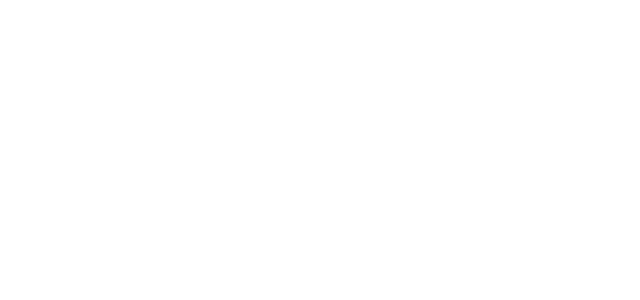
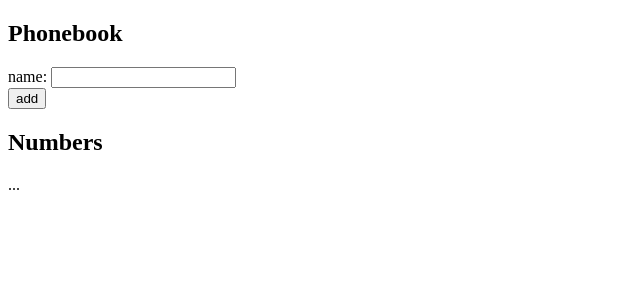
Before and after one commit to bstephe9/fullstackopen-exercises, a React (Vite) app: page / in a window 1280 px wide. Shown: the top 300 px of the page, without its empty margins (0-640 px from the left). Built offline with nearby package versions, Linux system fonts and the light colour scheme.

Commit message:
Starting point

```diff
--- a/src/App.jsx
+++ b/src/App.jsx
@@ -1,10 +1,25 @@
-import './App.css'
+import { useState } from 'react'
 
-function App() {
+const App = () => {
+  const [persons, setPersons] = useState([
+    { name: 'Arto Hellas' }
+  ])
+  const [newName, setNewName] = useState('')
+
   return (
-    <>
-
-    </>
+    <div>
+      <h2>Phonebook</h2>
+      <form>
+        <div>
+          name: <input />
+        </div>
+        <div>
+          <button type="submit">add</button>
+        </div>
+      </form>
+      <h2>Numbers</h2>
+      ...
+    </div>
   )
 }
 
```
